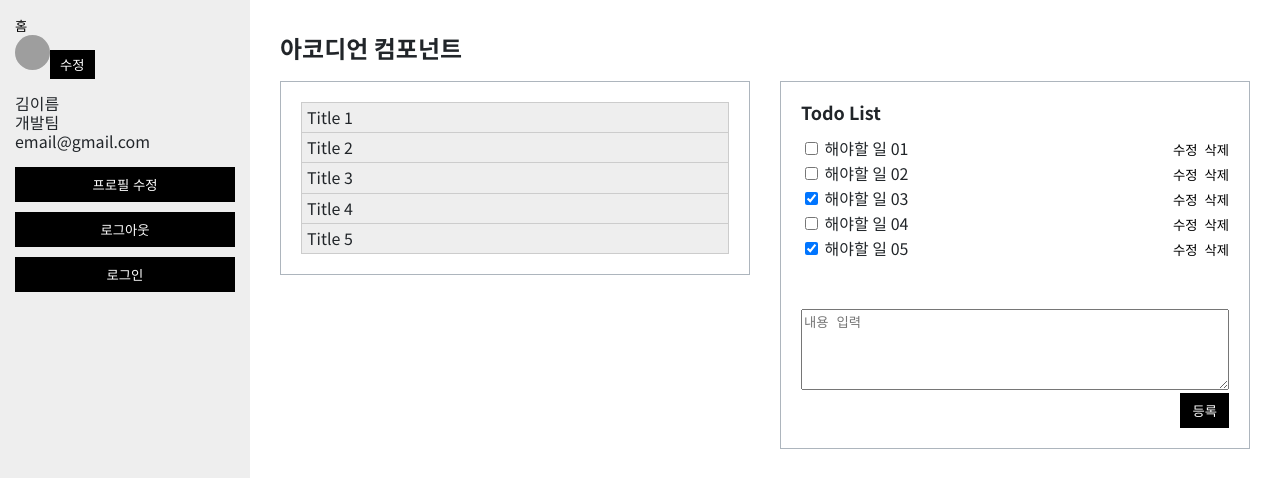
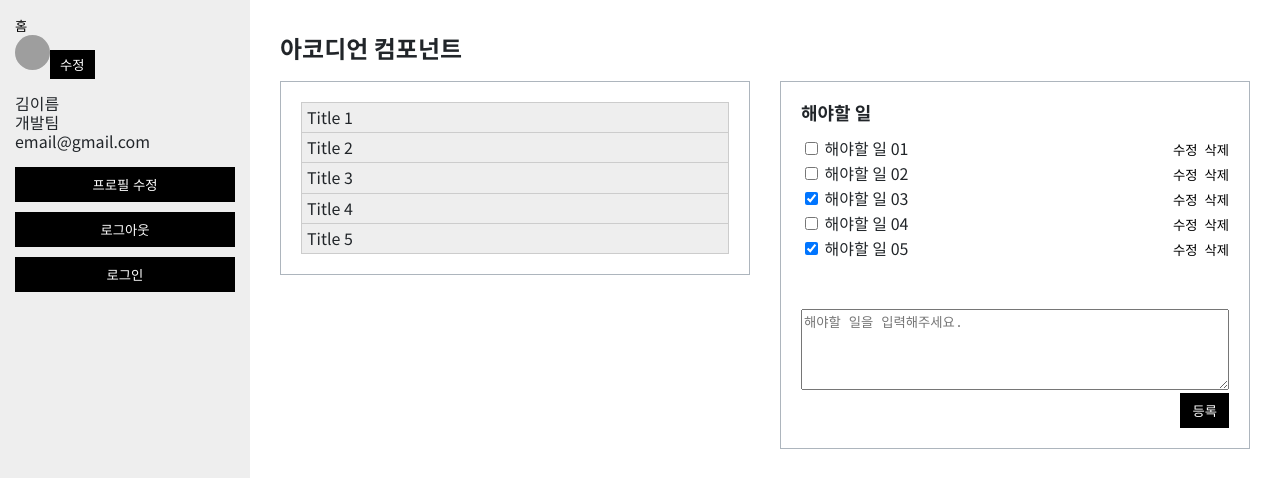
Before and after one commit to wknowpark797/vue2-basic-custom, a Vue app in the folder vue2-basic-custom/: page /detail/1 in a window 1280 px wide. Shown: the top 478 px of the page. Built offline with nearby package versions, Linux system fonts and the light colour scheme; grey boxes are pictures that could not be loaded.

Commit message:
상세 > Todo List 컴포넌트 수정

```diff
--- a/vue2-basic-custom/src/components/TodoListComp.vue
+++ b/vue2-basic-custom/src/components/TodoListComp.vue
@@ -1,21 +1,23 @@
 <!--
-    [ Todo List Component ]
+    [ 상세 > 해야할 일 컴포넌트 ]
  -->
 
 <template>
     <div class="todo-wrap">
-        <h3>Todo List</h3>
+        <h3>해야할 일</h3>
 
-        <!-- Todo List -->
+        <!-- List Todo -->
         <ul class="list-todo">
             <li
                 v-for="todo in todoList"
                 :key="todo.seq">
+
                 <div class="check-wrap">
                     <CheckSingleComp
                         v-model="todo.done"
                         :label="todo.content" />
                 </div>
+
                 <div class="btn-wrap">
                     <ButtonComp :textButton="true">
                         수정
@@ -27,14 +29,13 @@
             </li>
         </ul>
 
-        <!-- Todo Input -->
+        <!-- Input Todo -->
         <div class="input-todo">
             <TextareaComp
                 v-model="todoInputValue"
-                :placeholder="'내용 입력'" />
-            <div class="btn-wrap">
-                <ButtonComp>등록</ButtonComp>
-            </div>
+                :placeholder="'해야할 일을 입력해주세요.'" />
+
+            <ButtonComp>등록</ButtonComp>
         </div>
     </div>
 </template>
@@ -105,9 +106,7 @@
         }
         .input-todo {
             margin-top: 50px;
-            .btn-wrap {
-                text-align: right;
-            }
+            text-align: right;
         }
     }
 </style>
```
